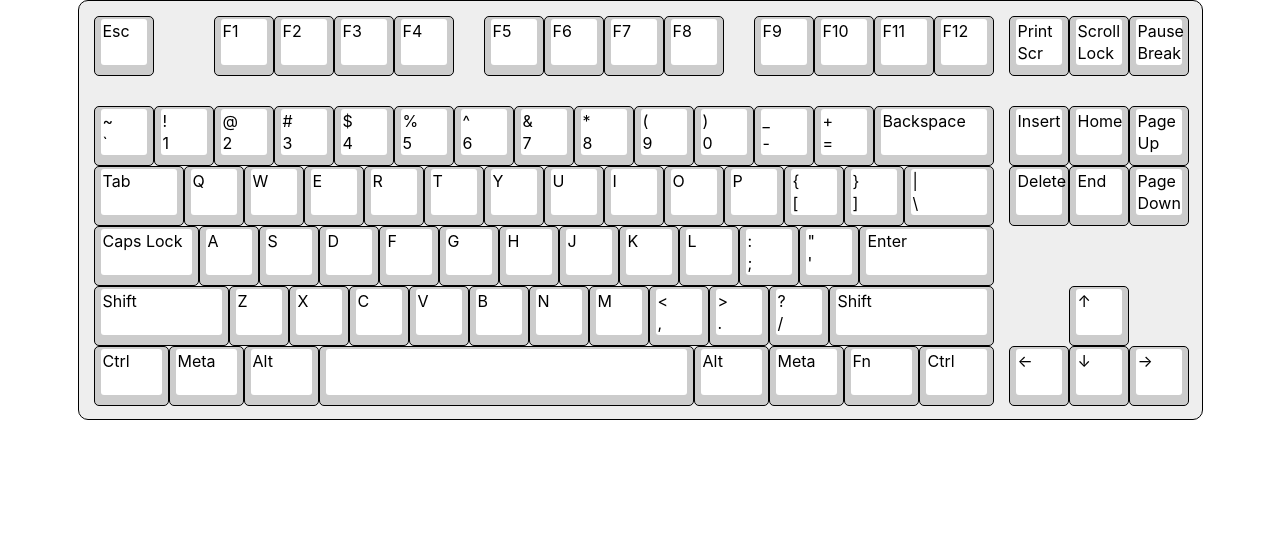
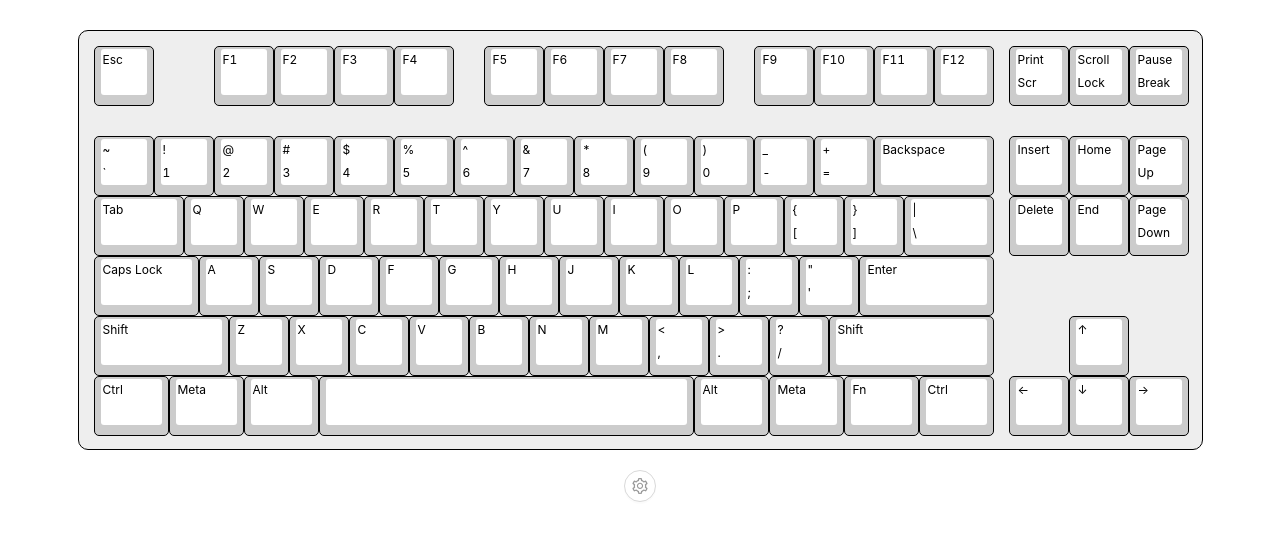
Before and after one commit to linyibin97/keyboard-test, a React (Create React App) app: page / in a window 1280 px wide. Shown: the top 540 px of the page. Built offline with nearby package versions, Linux system fonts and the light colour scheme; the HTML template or start-up script is replaced by a standard one.

Commit message:
feat: 增加setting面板

```diff
--- a/package.json
+++ b/package.json
@@ -7,6 +7,7 @@
     "@testing-library/jest-dom": "^5.16.5",
     "@testing-library/react": "^13.3.0",
     "@testing-library/user-event": "^13.5.0",
+    "antd": "^4.22.8",
     "react": "^18.2.0",
     "react-dom": "^18.2.0",
     "react-scripts": "5.0.1",
--- a/src/App.css
+++ b/src/App.css
@@ -1,7 +1,9 @@
+@import '~antd/dist/antd.css';
+
 .App {
   display: flex;
-  justify-content: center;
-
+  align-items: center;
+  flex-direction: column;
 }
 
 .Keyboard {
@@ -10,12 +12,13 @@
   box-sizing: border-box;
   border: 1px solid black;
   border-radius: 10px;
+  margin-top: 30px;
 }
 
 .Key {
   background-color: #ccc;
   color: black;
-  font-size: 16px;
+  font-size: 12px;
   box-sizing: border-box;
   border: 1px solid black;
   border-radius: 5px;
@@ -39,30 +42,26 @@
 }
 
 .pressingKey .KeyTop {
-  background-color: #999;
   background-color: #eee;
 }
 
-.w125 {
-  width: 75px;
+.pressedKey {
+  font-weight: bold;
+  color: #05f;
 }
 
-.w150 {
-  width: 90px;
+.SettingsButton {
+  color: #999;
+  margin-top: 20px;
 }
 
-.w175 {
-  width: 105px;
+.settingsItem {
+  margin-bottom: 20px;
+  display: flex;
 }
 
-.w200 {
-  width: 120px;
+.settingsTitle {
+  width: 10%;
+  margin-right: 20px;
+  text-align: right;
 }
-
-.w225 {
-  width: 135px;
-}
-
-.w625 {
-  width: 375px;
-}
--- a/src/App.js
+++ b/src/App.js
@@ -2,16 +2,20 @@ import './App.css';
 import React from 'react';
 import layout75 from "./layout/75.js"
 import layout87 from "./layout/87.js"
+import { Radio, Drawer, Button, Switch } from 'antd';
+import { SettingOutlined } from '@ant-design/icons';
 
 const u = 60 // 1u为60px
-const layout = layout87
+const layouts = [layout87, layout75]
 export default class App extends React.Component  {
   constructor() {
     super()
     this.state = {
-      text: [],
       pressing: new Set(), //正在按的键
-      pressed: new Set() //按过的键
+      pressed: new Set(), //按过的键
+      settingsVisible: false,
+      markPressedKey: false,
+      layoutIndex: 0
     }
   }
   componentDidMount() {
@@ -33,8 +37,21 @@ export default class App extends React.Component  {
       e.preventDefault()
     }
   }
+  showSettings = () => {
+    this.setState({ settingsVisible: true })
+  }
+  closeSettings = () => {
+    this.setState({ settingsVisible: false })
+  }
+  layoutChange = (e) => {
+    this.setState( { layoutIndex: e.target.value } )
+  }
+  changeMarkPressedKey = checked => {
+    this.setState( { markPressedKey: checked } )
+  }
   render() {
-    const { pressing, pressed } = this.state
+    const { pressing, pressed, settingsVisible, layoutIndex, markPressedKey } = this.state
+    const layout = layouts[layoutIndex]
     return (
       <div className="App">
         <div
@@ -52,7 +69,7 @@ export default class App extends React.Component  {
                   [
                     "Key",
                     (pressing.has(key.code) ? "pressingKey" : undefined),
-                    (pressed.has(key.code) ? "pressedKey" : undefined)
+                    (markPressedKey && pressed.has(key.code) ? "pressedKey" : undefined)
                   ].join(" ")
                 }
                 style={{
@@ -74,6 +91,36 @@ export default class App extends React.Component  {
             ))
           }
         </div>
+        <Button
+          className="SettingsButton"
+          onClick={this.showSettings}
+          shape="circle"
+          icon={<SettingOutlined/>}
+        >
+        </Button>
+        <Drawer title="设置" placement="bottom" onClose={this.closeSettings} visible={settingsVisible}>
+          <div className="settingsItem">
+            <div className="settingsTitle">键盘配列</div>
+            <Radio.Group defaultValue={layoutIndex}>
+              {layouts.map((v, i) =>
+                <Radio.Button
+                  value={i}
+                  key={i}
+                  onChange={this.layoutChange}
+                >
+                  {v.name}
+                </Radio.Button>
+              )}
+            </Radio.Group>
+          </div>
+          <div className="settingsItem">
+            <div className="settingsTitle">标记已按按键</div>
+            <Switch
+              defaultChecked={markPressedKey}
+              onChange={this.changeMarkPressedKey}
+            ></Switch>
+          </div>
+        </Drawer>
       </div>
     );
   }
```
Also changed, not shown: 1 other file (tests, documents, lock files or other folders).
